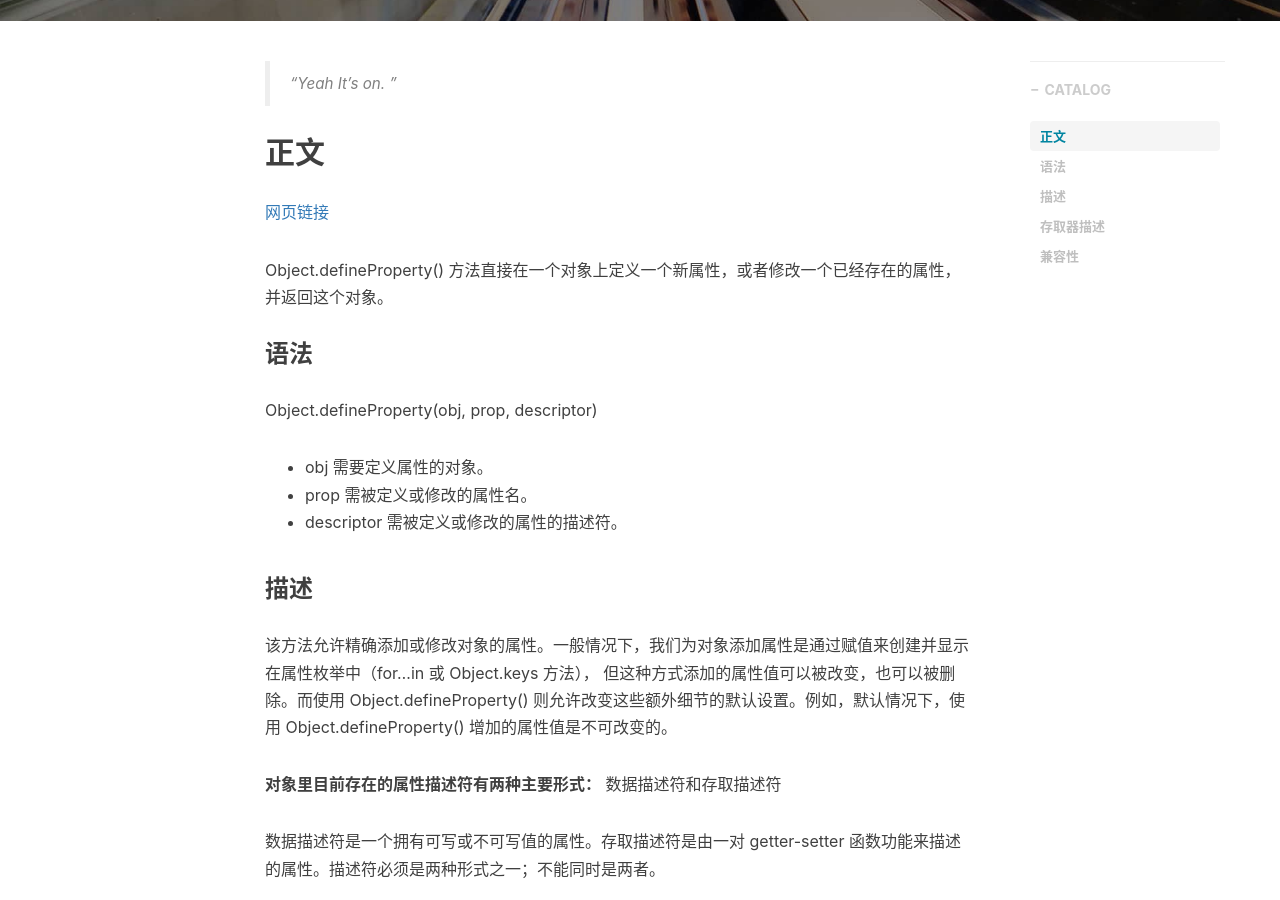
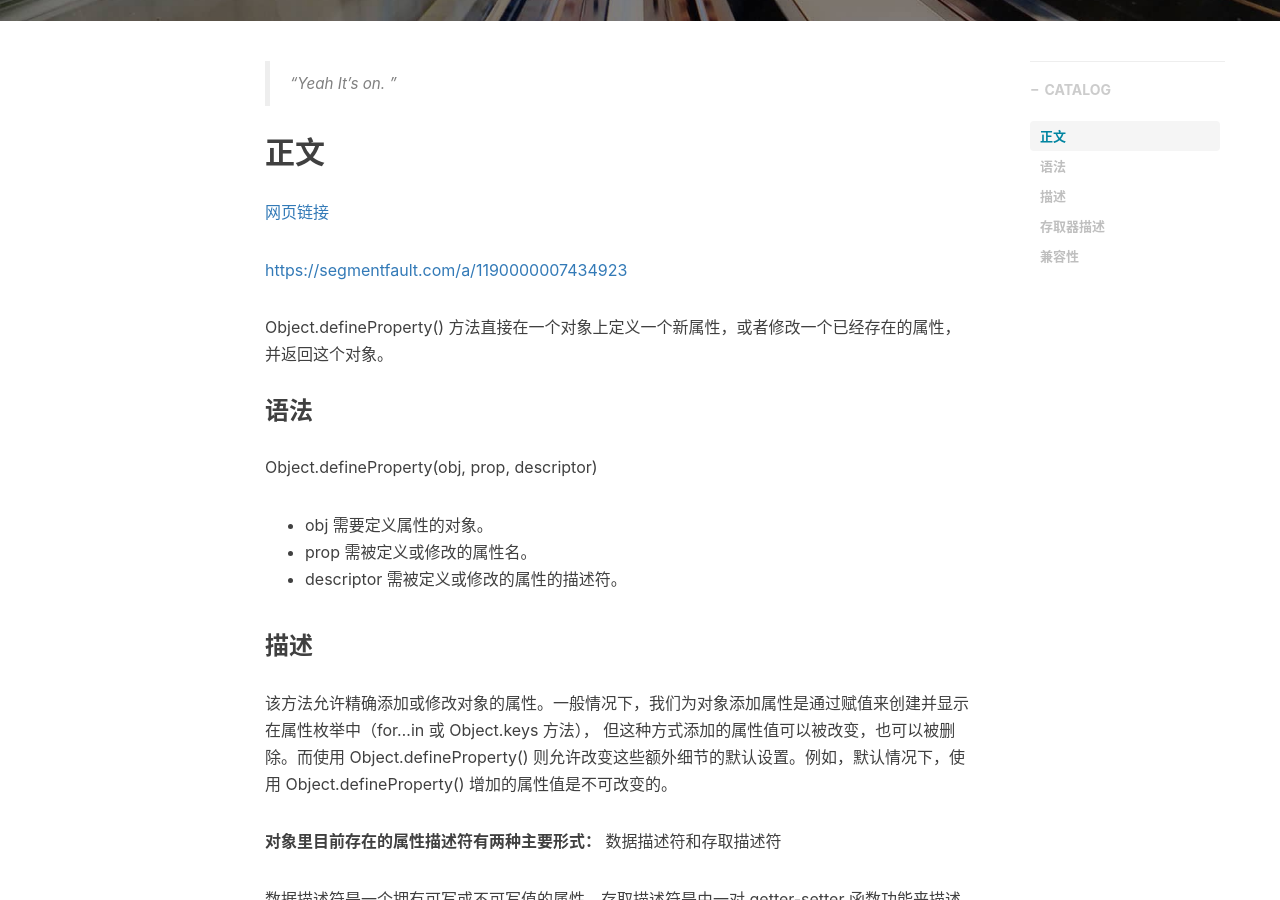
Before and after one commit to stephen-mi/QinZhen001.github.io, a Jekyll site: the page built from _posts/2017-11-27-Object.defineProperty()-myblog.markdown, in a window 1280 px wide and 900 px high, scrolled down 436 px. Built offline with Jekyll 4.4.1, drawn with Linux system fonts in a browser that asks for light colours; nearby versions of some CDN libraries; comment, search, counter and statistics services are not loaded; some of the changed lines change nothing that is shown.

Commit message:
qz commit

```diff
--- a/_posts/2017-11-27-Object.defineProperty()-myblog.markdown
+++ b/_posts/2017-11-27-Object.defineProperty()-myblog.markdown
@@ -16,6 +16,8 @@
 
 
 [网页链接](http://blog.csdn.net/u011884290/article/details/51941605)
+
+[https://segmentfault.com/a/1190000007434923](https://segmentfault.com/a/1190000007434923)
 
 
 Object.defineProperty() 方法直接在一个对象上定义一个新属性，或者修改一个已经存在的属性， 并返回这个对象。
```
